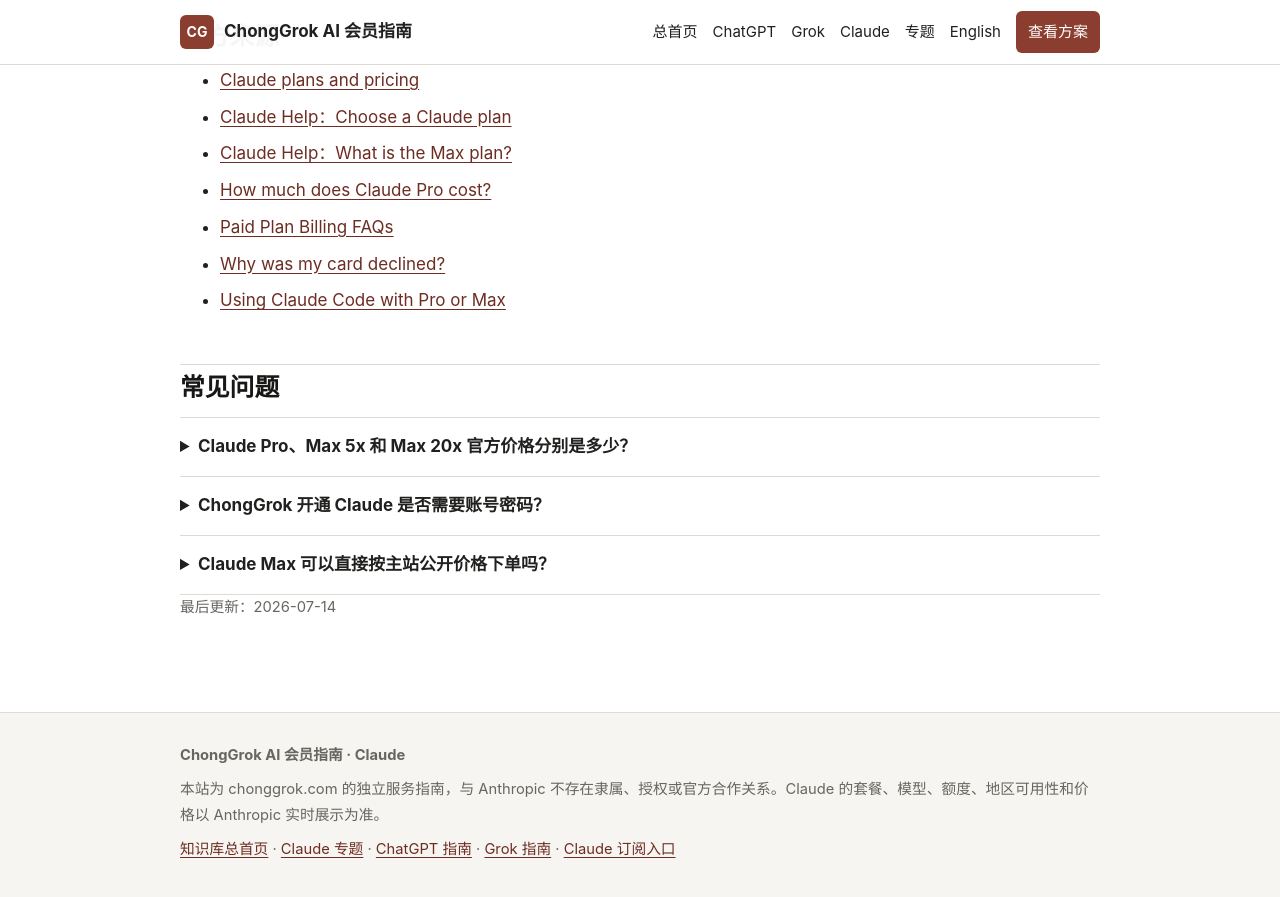
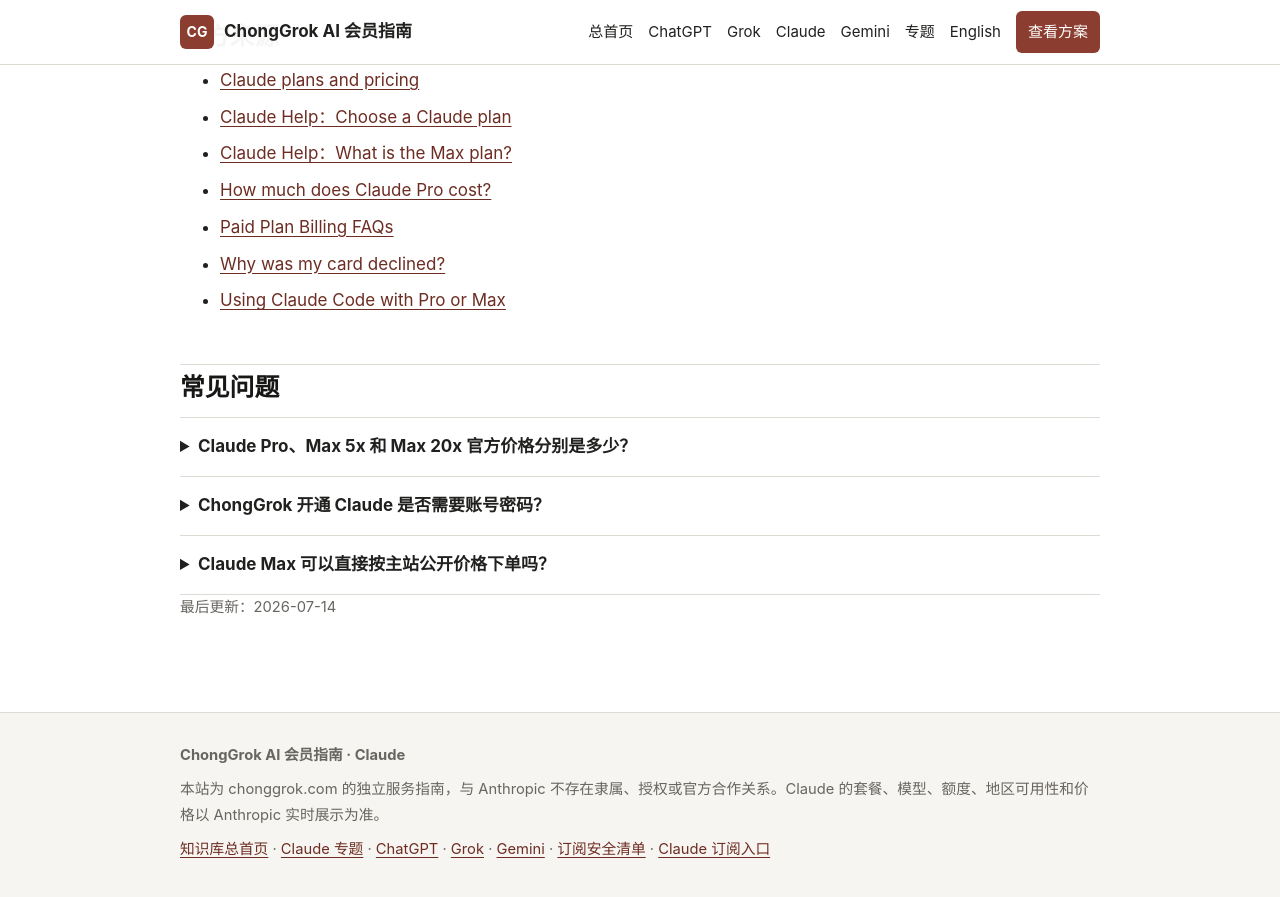
Before and after one commit to he20000405-pixel/claude-pro-max-china-guide, a Jekyll site: the page built from index.md, in a window 1280 px wide and 900 px high, scrolled down 2926 px. Shown: the top 897 px of the window. Built offline with Jekyll 4.4.1, drawn with Linux system fonts in a browser that asks for light colours.

Commit message:
Add Gemini and safety resource navigation

```diff
--- a/_config.yml
+++ b/_config.yml
@@ -8,6 +8,7 @@ portal_url: "https://he20000405-pixel.github.io/"
 chatgpt_guide_url: "https://he20000405-pixel.github.io/chatgpt-plus-pro-china-guide/"
 grok_guide_url: "https://he20000405-pixel.github.io/supergrok-china-guide/"
 claude_guide_url: "https://he20000405-pixel.github.io/claude-pro-max-china-guide/"
+gemini_guide_url: "https://he20000405-pixel.github.io/gemini-google-ai-pro-china-guide/"
 asset_version: "20260715-seo-audit"
 lang: "zh-CN"
 timezone: "Asia/Shanghai"
--- a/_includes/footer.html
+++ b/_includes/footer.html
@@ -2,6 +2,6 @@
   <div class="footer-shell">
     <p><strong>ChongGrok AI 会员指南 · Claude</strong></p>
     <p>本站为 chonggrok.com 的独立服务指南，与 Anthropic 不存在隶属、授权或官方合作关系。Claude 的套餐、模型、额度、地区可用性和价格以 Anthropic 实时展示为准。</p>
-    <p><a href="{{ site.portal_url }}">知识库总首页</a> · <a href="{{ '/guides/' | relative_url }}">Claude 专题</a> · <a href="{{ site.chatgpt_guide_url }}">ChatGPT 指南</a> · <a href="{{ site.grok_guide_url }}">Grok 指南</a> · <a href="https://chonggrok.com/claude">Claude 订阅入口</a></p>
+    <p><a href="{{ site.portal_url }}">知识库总首页</a> · <a href="{{ '/guides/' | relative_url }}">Claude 专题</a> · <a href="{{ site.chatgpt_guide_url }}">ChatGPT</a> · <a href="{{ site.grok_guide_url }}">Grok</a> · <a href="{{ site.gemini_guide_url }}">Gemini</a> · <a href="{{ site.portal_url }}resources/ai-membership-safety-checklist/">订阅安全清单</a> · <a href="https://chonggrok.com/claude">Claude 订阅入口</a></p>
   </div>
 </footer>
--- a/_includes/header.html
+++ b/_includes/header.html
@@ -9,6 +9,7 @@
       <a href="{{ site.chatgpt_guide_url }}">ChatGPT</a>
       <a href="{{ site.grok_guide_url }}">Grok</a>
       <a href="{{ '/' | relative_url }}">Claude</a>
+      <a href="{{ site.gemini_guide_url }}">Gemini</a>
       <a href="{{ '/guides/' | relative_url }}">专题</a>
       <a href="{{ '/en/' | relative_url }}" lang="en">English</a>
       <a class="nav-cta" href="https://chonggrok.com/claude">查看方案</a>
```
